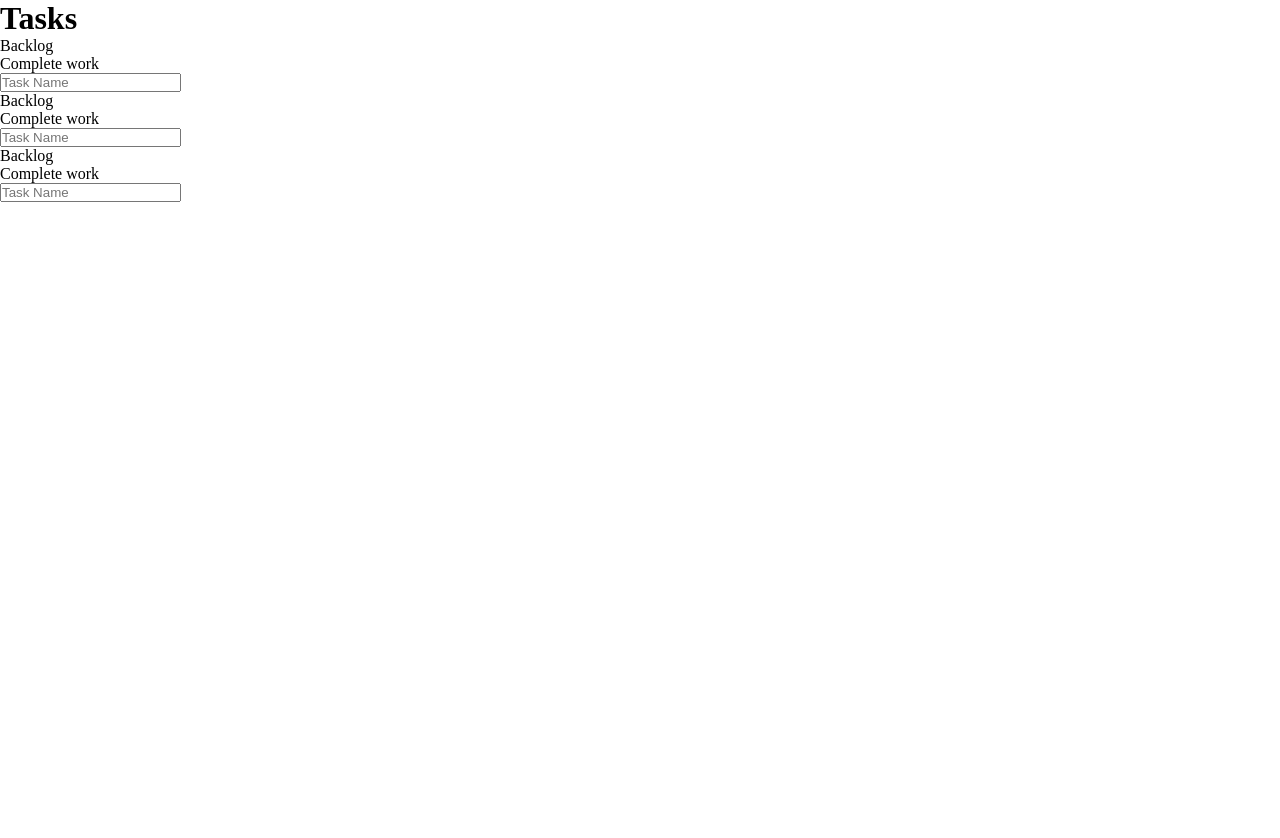
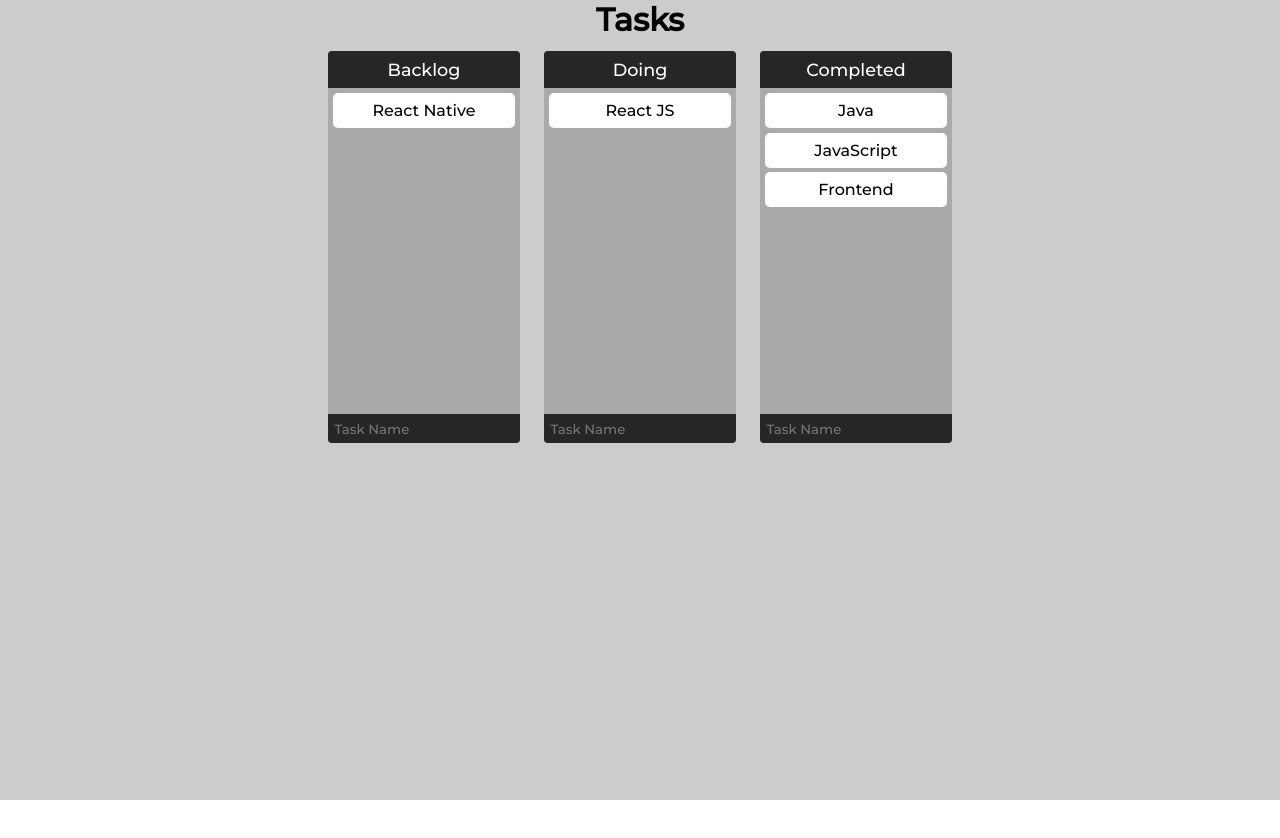
Before and after one commit to rishissahu/Advancded-todo-list, a plain HTML site: page index.html in a window 1280 px wide. Before the commit the page ends 800 px from the top, so only its background shows below. Drawn offline with Linux system fonts and the light colour scheme.

Commit message:
styling completed

```diff
--- a/index.html
+++ b/index.html
@@ -16,25 +16,27 @@
             <div class="lane">
                 <div class="header">Backlog</div>
                 <div class="tasks">
-                    <div class="task">Complete work</div>
+                    <div class="task">React Native</div>
                 </div>
                 <form>
                     <input class="take-input" type="text" placeholder="Task Name">
                 </form>
             </div>
             <div class="lane">
-                <div class="header">Backlog</div>
+                <div class="header">Doing</div>
                 <div class="tasks">
-                    <div class="task">Complete work</div>
+                    <div class="task">React JS</div>
                 </div>
                 <form>
                     <input class="take-input" type="text" placeholder="Task Name">
                 </form>
             </div>
             <div class="lane">
-                <div class="header">Backlog</div>
+                <div class="header">Completed</div>
                 <div class="tasks">
-                    <div class="task">Complete work</div>
+                    <div class="task">Java</div>
+                    <div class="task">JavaScript</div>
+                    <div class="task">Frontend</div>
                 </div>
                 <form>
                     <input class="take-input" type="text" placeholder="Task Name">
--- a/style.css
+++ b/style.css
@@ -1,5 +1,76 @@
+@import url('https://fonts.googleapis.com/css2?family=Montserrat:wght@500&display=swap');
+
 * {
     margin: 0px;
     padding: 0px;
     box-sizing: border-box;
+    font-family: 'Montserrat', sans-serif;
 }
+
+html, body {
+    height: 100vh;
+}
+
+.wrapper {
+    background-color: #ccc;
+    height: 100%;
+}
+
+h1 {
+    text-align: center;
+    font-size: 2rem;
+}
+
+.lanes {
+    display: flex;
+    justify-content: center;
+    padding: .5rem;
+    height: 100%;
+    gap: 1rem;
+}
+
+.lane {
+    display: flex;
+    flex-direction: column;
+    border-radius: .25rem;
+    overflow: hidden;
+    height: 50%;
+    flex-basis: 0;
+    flex-grow: 1;
+    margin: .25rem;
+    background-color: #aaa;
+    max-width: 12rem;
+}
+
+.header {
+    color: white;
+    font-size: 1.1rem;
+    padding: .5rem;
+    text-align: center;
+    background-color: rgb(39, 38, 38);
+}
+
+.tasks {
+    flex-grow: 1;
+    margin-top: auto;
+}
+
+.task {
+    background-color: white;
+    border-radius: 5px;
+    margin: .3rem;
+    padding: .5rem;
+    text-align: center;
+}
+
+.task:hover {
+    box-shadow: 0 0 5px 1px rgba(0, 0, 0, 0.2);
+}
+
+.take-input {
+    width: 100%;
+    border: none;
+    background-color: rgb(39, 38, 38);
+    padding: .4rem;
+    color: rgb(194, 194, 194);
+}
```
Also changed, not shown: script.js (added).
